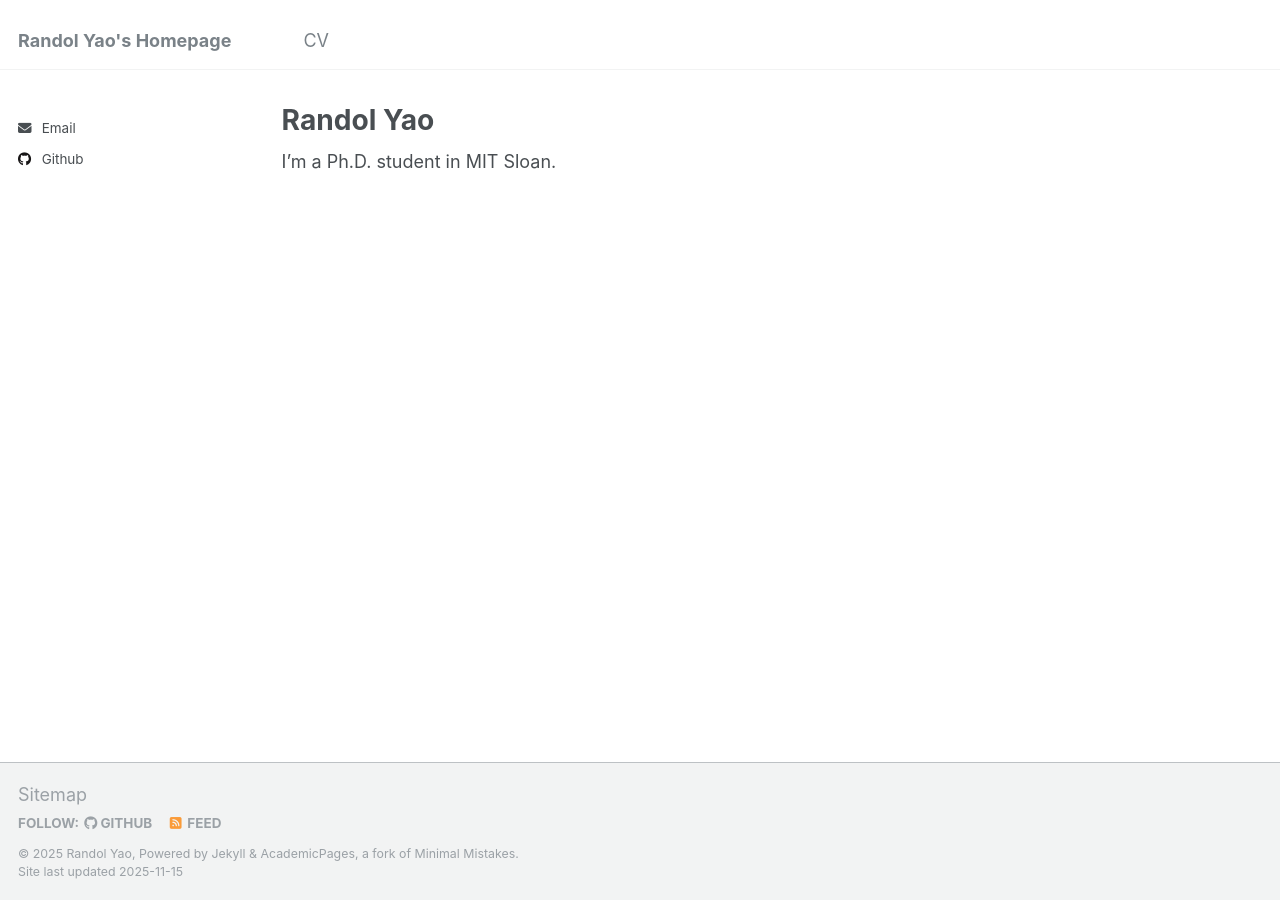
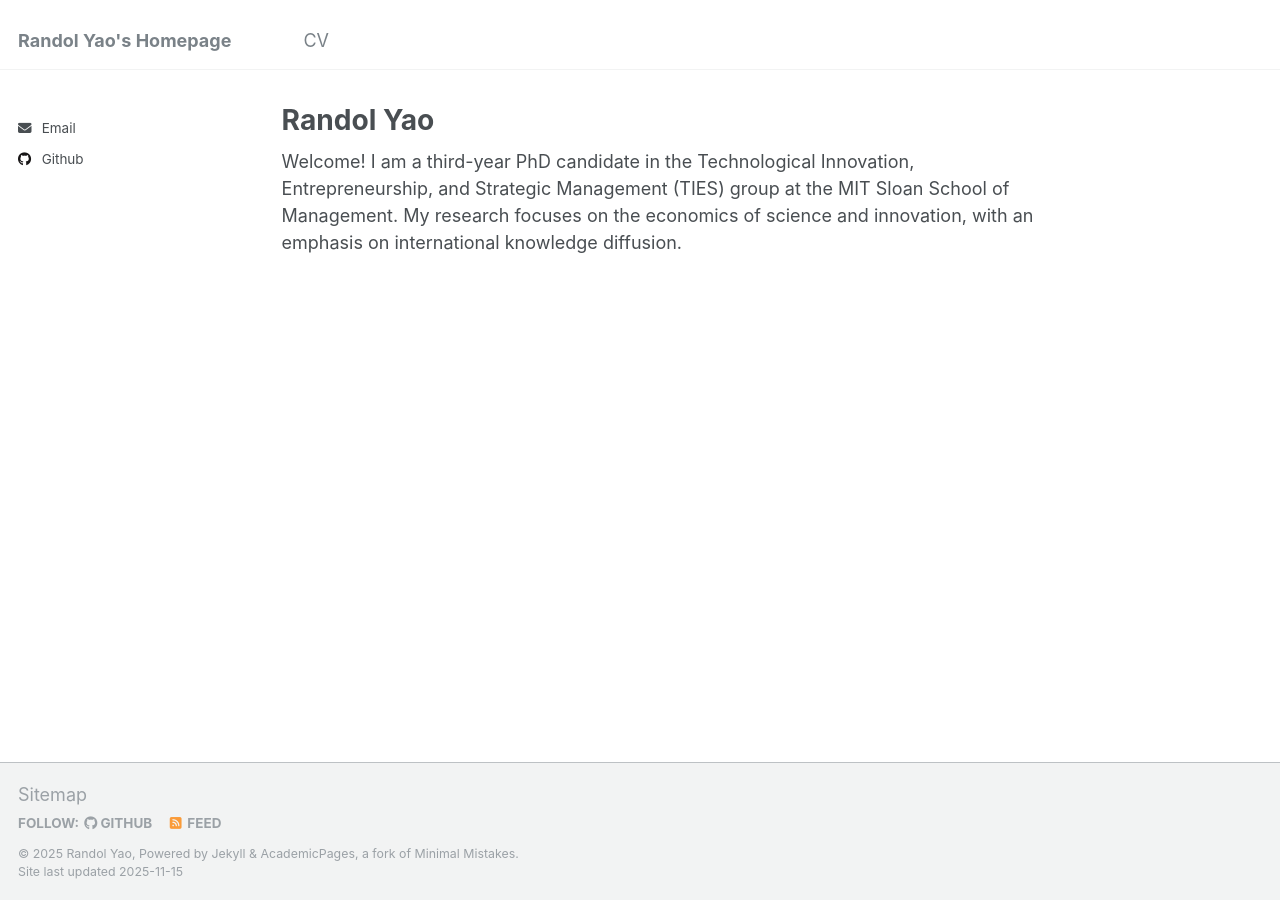
Before and after one commit to hyyao223/hyyao223.github.io, a Jekyll site: the page built from _pages/about.md, in a window 1280 px wide. Built offline with Jekyll 4.4.1, drawn with Linux system fonts in a browser that asks for light colours.

Commit message:
Update about.md

```diff
--- a/_pages/about.md
+++ b/_pages/about.md
@@ -7,4 +7,4 @@ redirect_from:
   - /about.html
 ---
 
-I'm a Ph.D. student in MIT Sloan.
+Welcome! I am a third-year PhD candidate in the Technological Innovation, Entrepreneurship, and Strategic Management (TIES) group at the MIT Sloan School of Management. My research focuses on the economics of science and innovation, with an emphasis on international knowledge diffusion.
```
